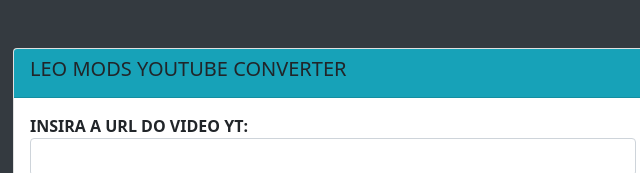
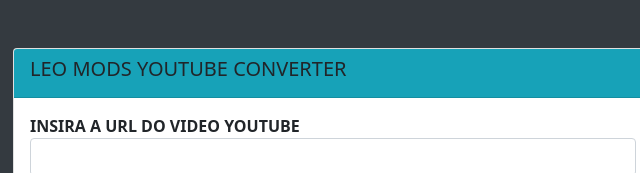
Before and after one commit to LeonardoModz/ANIMESONLINE, a plain HTML site: page index.html in a window 1280 px wide. Shown: the top 173 px of the page, 307-947 px from the left. Drawn offline with nearby package versions, Linux system fonts and the light colour scheme.

Commit message:
Update index.html

```diff
--- a/index.html
+++ b/index.html
@@ -1,7 +1,7 @@
 <!DOCTYPE html>
 <html>
 <head>
-  <title>LEO MODS YOUTUBE CONVERTER</title>
+  <title>YOUTUBE CONVERTER BY LEO MODS OFC</title>
   <link rel="stylesheet" type="text/css" href="https://cdnjs.cloudflare.com/ajax/libs/twitter-bootstrap/5.0.0-alpha1/css/bootstrap.min.css">
    <script type="text/javascript" src="https://cdnjs.cloudflare.com/ajax/libs/jquery/3.5.1/jquery.min.js"></script>
   <script type="text/javascript" src="https://cdnjs.cloudflare.com/ajax/libs/twitter-bootstrap/5.0.0-alpha1/js/bootstrap.min.js"></script>
@@ -16,7 +16,7 @@
         <div class="row">
           <div class="col-md-12">
             <div class="form-group">
-              <label class="text-weight"><b>INSIRA A URL DO VIDEO YT:</b></label>
+              <label class="text-weight"><b>INSIRA A URL DO VIDEO YOUTUBE</b></label>
               <input type="txt" name="link" class="form-control link" required>
             </div>
           </div>
```
